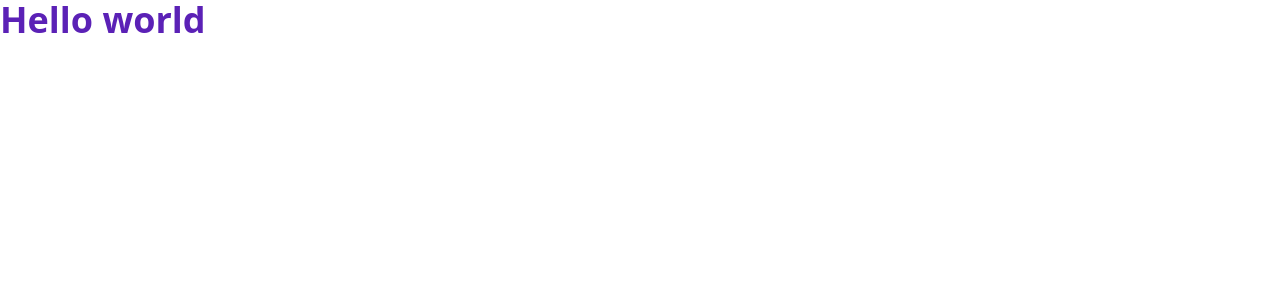
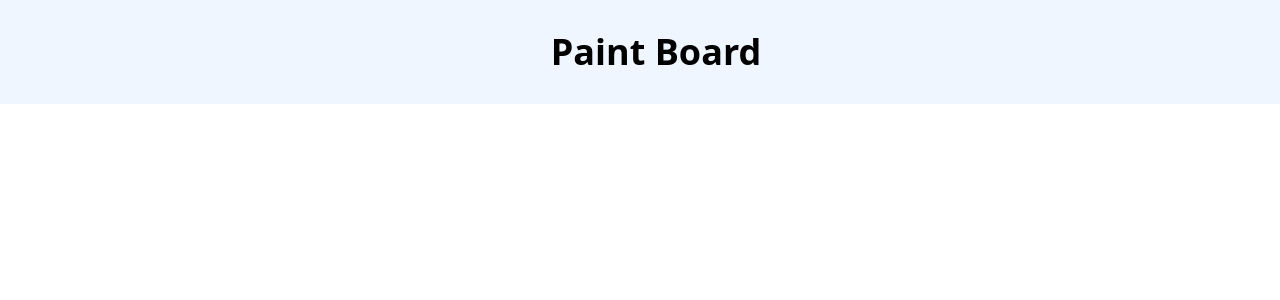
Before and after one commit to Omkar-Jawalkar/ReactPaintboard, a React (Vite) app: page / in a window 1280 px wide. Shown: the top 300 px of the page. Built offline with nearby package versions, Linux system fonts and the light colour scheme.

Commit message:
Initial structure

```diff
--- a/src/App.jsx
+++ b/src/App.jsx
@@ -1,11 +1,8 @@
 import React from "react";
+import MainPage from "./pages/MainPage/MainPage";
 
 function App() {
-    return (
-        <React.Fragment>
-            <h1 className="font-bold text-4xl text-violet-800">Hello world</h1>
-        </React.Fragment>
-    );
+    return <MainPage />;
 }
 
 export default App;
--- /dev/null
+++ b/src/pages/MainPage/MainPage.jsx
@@ -0,0 +1,13 @@
+import React from "react";
+
+const MainPage = () => {
+    return (
+        <div className=" flex h-full bg-blue-50 flex-col space-x-2 ">
+            <h1 className="w-full text-center p-4  m-4 font-bold text-4xl">
+                Paint Board
+            </h1>
+        </div>
+    );
+};
+
+export default MainPage;
```
